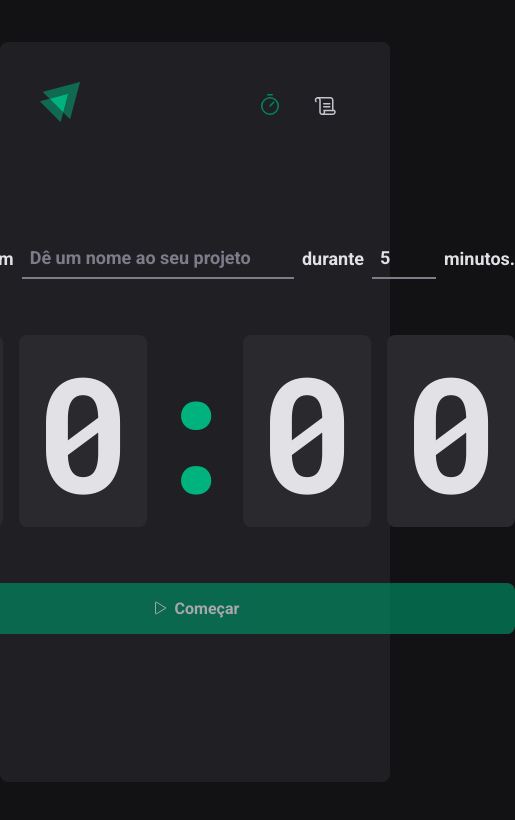
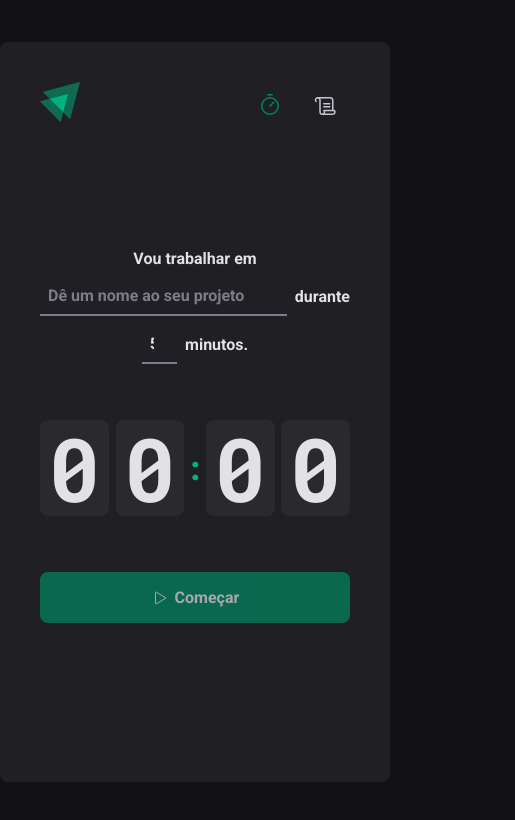
Before and after one commit to mauricio-tejada/timer-pomodoro, a React (Vite) app: page / in a window 390 px wide. Shown: the top 820 px of the page, 515 px wide, since content can reach past the window. Built offline with nearby package versions, Linux system fonts and the light colour scheme.

Commit message:
Responsividade home

```diff
--- a/package.json
+++ b/package.json
@@ -4,10 +4,11 @@
   "version": "0.0.0",
   "type": "module",
   "scripts": {
-    "dev": "vite",
+    "dev": "vite --host",
     "build": "tsc && vite build",
     "preview": "vite preview",
-    "lint": "eslint src --ext .ts,.tsx --fix"
+    "lint": "eslint src --ext .ts,.tsx --fix",
+    "mobile-link": "node ./node_modules/openmobile/ip.js"
   },
   "dependencies": {
     "@hookform/resolvers": "^2.9.10",
@@ -26,6 +27,7 @@
     "@types/react-dom": "^18.0.6",
     "@vitejs/plugin-react": "^2.1.0",
     "eslint": "^8.26.0",
+    "openmobile": "^1.0.0",
     "typescript": "^4.6.4",
     "vite": "^3.1.0"
   }
--- a/src/pages/History/index.tsx
+++ b/src/pages/History/index.tsx
@@ -22,7 +22,6 @@ export function History() {
               <th>Duração</th>
               <th>Início</th>
               <th>Status</th>
-              <th></th>
             </tr>
           </thead>
           <tbody>
@@ -48,9 +47,6 @@ export function History() {
                       <Status statusColor="yellow">Em andamento</Status>
                     )}
                   </td>
-                  <td>
-                    <Trash size={20} />
-                  </td>
                 </tr>
               )
             })}
--- a/src/pages/Home/components/Countdown/styles.ts
+++ b/src/pages/Home/components/Countdown/styles.ts
@@ -12,10 +12,23 @@ export const CountdownContainer = styled.div`
   line-height: 8rem;
   color: ${(props) => props.theme.gray100};
 
+  width: 100%;
+  max-width: 650px;
+
+  @media (max-width: 500px) {
+    font-size: 5.5rem;
+    line-height: 4rem;
+    gap: 0.3rem;
+  }
+
   span {
     padding: 2rem 1rem;
     border-radius: 8px;
     background: ${(props) => props.theme.gray700};
+
+    @media (max-width: 500px) {
+      padding: 1rem 0.5rem;
+    }
   }
 `
 export const CountdownSeparator = styled.div`
@@ -26,4 +39,10 @@ export const CountdownSeparator = styled.div`
   overflow: hidden;
   display: flex;
   justify-content: center;
+
+  @media (max-width: 500px) {
+    padding: 1rem 0;
+    width: 0.5rem;
+    font-size: 2rem;
+  }
 `
--- a/src/pages/Home/components/NewCycleForm/index.tsx
+++ b/src/pages/Home/components/NewCycleForm/index.tsx
@@ -14,16 +14,16 @@ export function NewCycleForm() {
       <TaskInput
         id="task"
         placeholder="Dê um nome ao seu projeto"
-        list="task-suggestions"
+        // list="task-suggestions"
         disabled={!!activeCycle}
         {...register('task')}
       ></TaskInput>
 
-      <datalist id="task-suggestions">
+      {/* <datalist id="task-suggestions">
         <option value="projeto 1" />
         <option value="projeto 2" />
         <option value="projeto 3" />
-      </datalist>
+      </datalist> */}
 
       <label htmlFor="minutesAmount">durante</label>
       <MinutesAmountInput
--- a/src/pages/Home/components/NewCycleForm/styles.ts
+++ b/src/pages/Home/components/NewCycleForm/styles.ts
@@ -12,6 +12,10 @@ export const FormContainer = styled.div`
   font-size: 1.125rem;
   font-weight: bold;
   color: ${(props) => props.theme.gray100};
+
+  @media (max-width: 500px) {
+    font-size: 1rem;
+  }
 `
 const BaseInput = styled.input`
   background: transparent;
@@ -22,6 +26,10 @@ const BaseInput = styled.input`
   font-size: 1.125rem;
   padding: 0 0.5rem;
   color: ${(props) => props.theme.gray100};
+
+  @media (max-width: 500px) {
+    font-size: 1rem;
+  }
 
   &:focus {
     box-shadow: none;
@@ -42,4 +50,8 @@ export const TaskInput = styled(BaseInput)`
 `
 export const MinutesAmountInput = styled(BaseInput)`
   width: 4rem;
+
+  @media (max-width: 500px) {
+    width: 2.2rem;
+  }
 `
--- a/src/pages/Home/index.tsx
+++ b/src/pages/Home/index.tsx
@@ -44,7 +44,11 @@ export function Home() {
 
   return (
     <HomeContainer>
-      <form onSubmit={handleSubmit(HandleCreateNewCycle)} action="">
+      <form
+        onSubmit={handleSubmit(HandleCreateNewCycle)}
+        action=""
+        autoComplete="false"
+      >
         <FormProvider {...newCycleForm}>
           <NewCycleForm />
         </FormProvider>
--- a/src/pages/Home/styles.ts
+++ b/src/pages/Home/styles.ts
@@ -8,11 +8,15 @@ export const HomeContainer = styled.main`
   justify-content: center;
   align-items: center;
 
+  width: 100%;
+
   form {
     display: flex;
     flex-direction: column;
     align-items: center;
     gap: 3.5rem;
+    width: 100%;
+    max-width: 650px;
   }
 `
 export const BaseCountdownButton = styled.button`
@@ -24,6 +28,9 @@ export const BaseCountdownButton = styled.button`
   display: flex;
   align-items: center;
   justify-content: center;
+
+  width: 100%;
+  max-width: 650px;
 
   gap: 0.5rem;
   font-weight: bold;
--- a/src/reducers/cycles/reducer.ts
+++ b/src/reducers/cycles/reducer.ts
@@ -14,14 +14,7 @@ export interface CyclesState {
   activeCycleId: string | null
 }
 
-interface Action {
-  type: ActionsTypes
-  payload: {
-    newCycle: Cycle
-  }
-}
-
-export function cyclesReducer(state: CyclesState, action: Action) {
+export function cyclesReducer(state: CyclesState, action: any) {
   switch (action.type) {
     case ActionsTypes.ADD_NEW_CYCLE:
       return {
```
Also changed, not shown: 1 other file (tests, documents, lock files or other folders).
